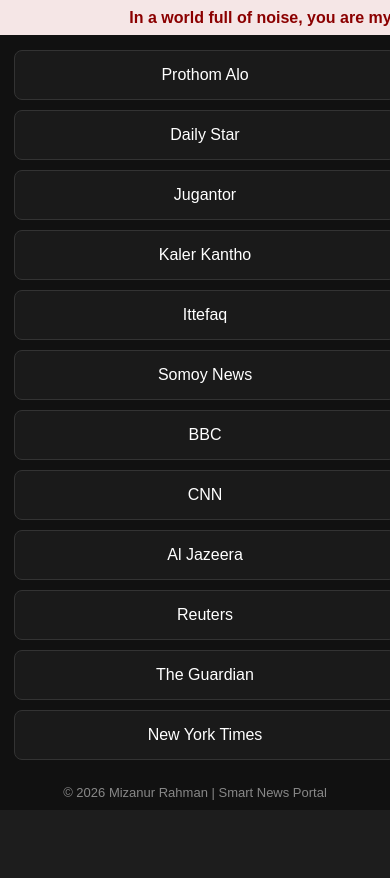
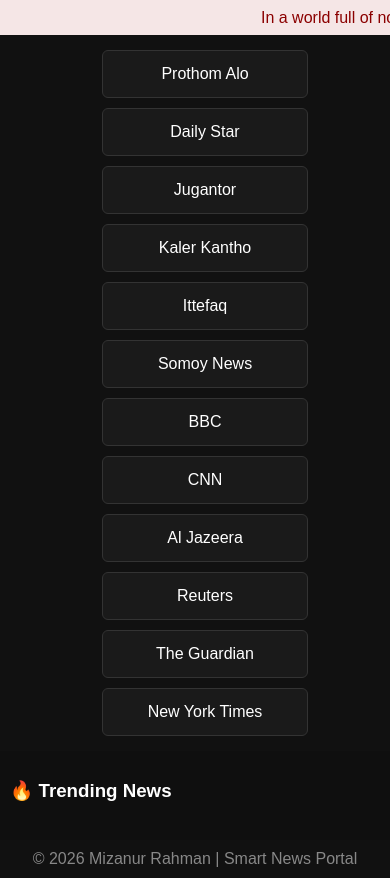
Before and after one commit to mizan918/news-ready-app, a Flask app: page / in a window 390 px wide; the page is wider, and only the part inside the window is pictured. Shown: the part 58-936 px from the top of that part. Before the commit the page ends 858 px from the top of that part, so only its background shows below. Run offline with Flask 3, Linux system fonts and the light colour scheme; data that the repository does not hold is empty.

Commit message:
Update index.html

```diff
--- a/news_ready_app/templates/index.html
+++ b/news_ready_app/templates/index.html
@@ -27,15 +27,13 @@
     background: #f5e6e6;
     color: #8B0000;
     padding: 8px;
-    text-align: center;
-    font-weight: bold;
     overflow: hidden;
     white-space: nowrap;
 }
 
 .love-line span {
     display: inline-block;
-    animation: scrollText 15s linear infinite;
+    animation: scrollText 18s linear infinite;
 }
 
 @keyframes scrollText {
@@ -43,45 +41,73 @@
     to { transform: translateX(-100%); }
 }
 
-/* MAIN LAYOUT */
+/* LAYOUT */
 .container {
     display: flex;
 }
 
-/* LEFT SIDEBAR (PC) */
+/* LEFT SIDEBAR */
 .sidebar {
     width: 250px;
     background: #111;
-    border-right: 1px solid #333;
 }
 
-/* BUTTON STYLE */
+/* BUTTON */
 .paper-btn {
     display: block;
-    padding: 15px;
+    padding: 14px;
     border-bottom: 1px solid #333;
+    text-align: center;
     text-decoration: none;
     color: white;
-    text-align: center;
-    transition: 0.3s;
 }
 
 .paper-btn:hover {
     background: #8B0000;
 }
 
-/* RIGHT SIDE */
+/* RIGHT SIDE (NETFLIX STYLE) */
 .content {
     flex: 1;
     padding: 20px;
-    text-align: center;
-    color: #aaa;
 }
 
-/* ===================== */
-/* MOBILE FIX START */
-/* ===================== */
+/* CARDS */
+.card-row {
+    display: flex;
+    overflow-x: auto;
+    gap: 15px;
+    padding-bottom: 10px;
+}
 
+.card {
+    min-width: 260px;
+    background: #1c1c1c;
+    border-radius: 10px;
+    overflow: hidden;
+    transition: 0.3s;
+}
+
+.card:hover {
+    transform: scale(1.05);
+}
+
+.card img {
+    width: 100%;
+    height: 160px;
+    object-fit: cover;
+}
+
+.card-body {
+    padding: 10px;
+}
+
+.card-title {
+    font-size: 14px;
+    font-weight: bold;
+}
+
+/* MOBILE */
 @media (max-width: 768px) {
 
     .container {
@@ -90,41 +116,43 @@
 
     .sidebar {
         width: 100%;
-        border-right: none;
         display: flex;
-        flex-direction: column;
-        align-items: center;
+        flex-wrap: wrap;
+        justify-content: center;
         padding: 10px;
     }
 
     .paper-btn {
-        width: 90%;
-        margin: 5px 0;
-        border-radius: 8px;
+        width: 45%;
+        margin: 5px;
+        border: 1px solid #333;
+        border-radius: 6px;
         background: #1a1a1a;
-        border: 1px solid #333;
     }
 
     .content {
-        display: none; /* hide empty right area */
+        padding: 10px;
+    }
+
+    .card-row {
+        flex-direction: column;
+    }
+
+    .card {
+        width: 100%;
     }
 }
 
-/* ===================== */
-/* MOBILE FIX END */
-/* ===================== */
-
+/* FOOTER */
 .footer {
     text-align: center;
     padding: 10px;
     background: #111;
     color: #888;
-    font-size: 13px;
 }
+</style>
 
-</style>
 </head>
-
 <body>
 
 <div class="header">
@@ -141,7 +169,7 @@
 
 <div class="container">
 
-    <!-- LEFT SIDE -->
+    <!-- LEFT -->
     <div class="sidebar">
         {% for paper in newspapers %}
         <a class="paper-btn" href="{{ paper.url }}" target="_blank">
@@ -150,10 +178,22 @@
         {% endfor %}
     </div>
 
-    <!-- RIGHT SIDE -->
+    <!-- RIGHT -->
     <div class="content">
-        👉 Select a newspaper from the left to read<br><br>
-        (Mobile users will open in new tab)
+
+        <h3>🔥 Trending News</h3>
+
+        <div class="card-row">
+            {% for article in articles %}
+            <div class="card">
+                <img src="{{ article.urlToImage or '' }}">
+                <div class="card-body">
+                    <div class="card-title">{{ article.title }}</div>
+                </div>
+            </div>
+            {% endfor %}
+        </div>
+
     </div>
 
 </div>
```
